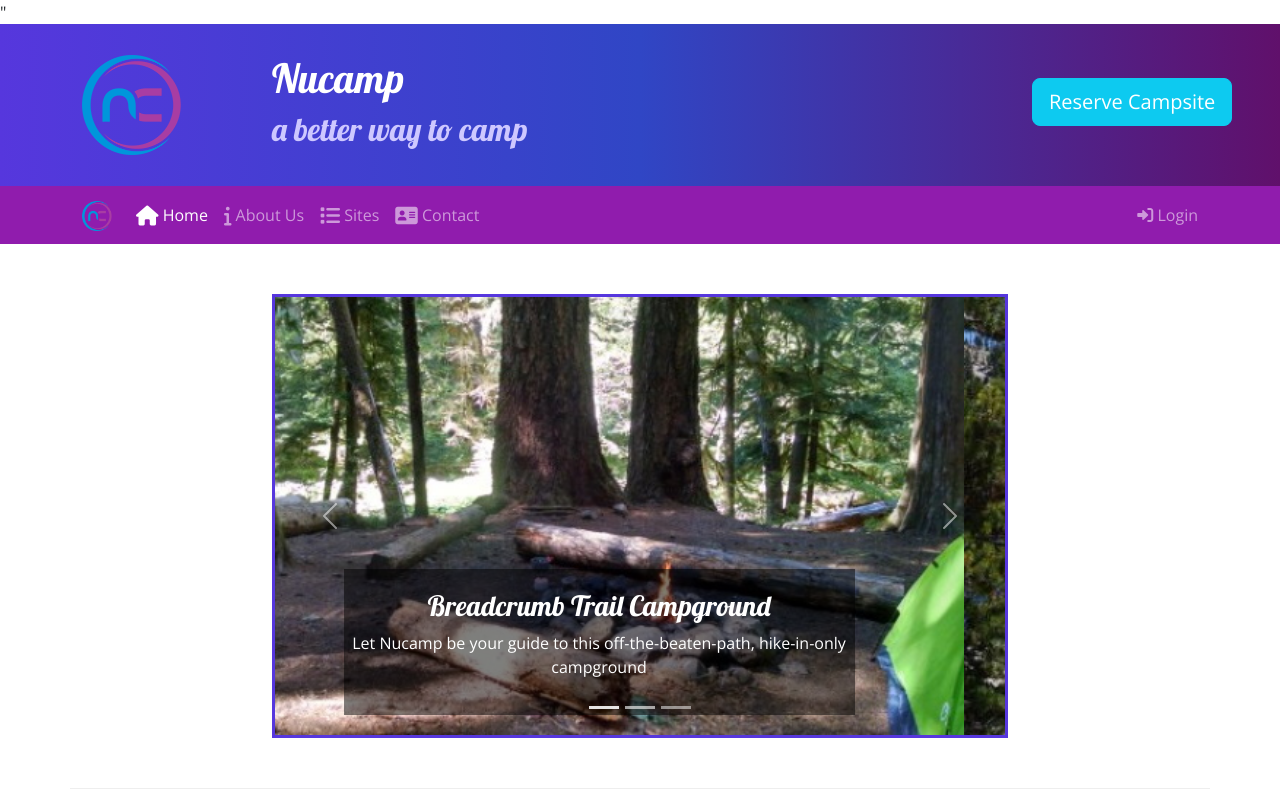
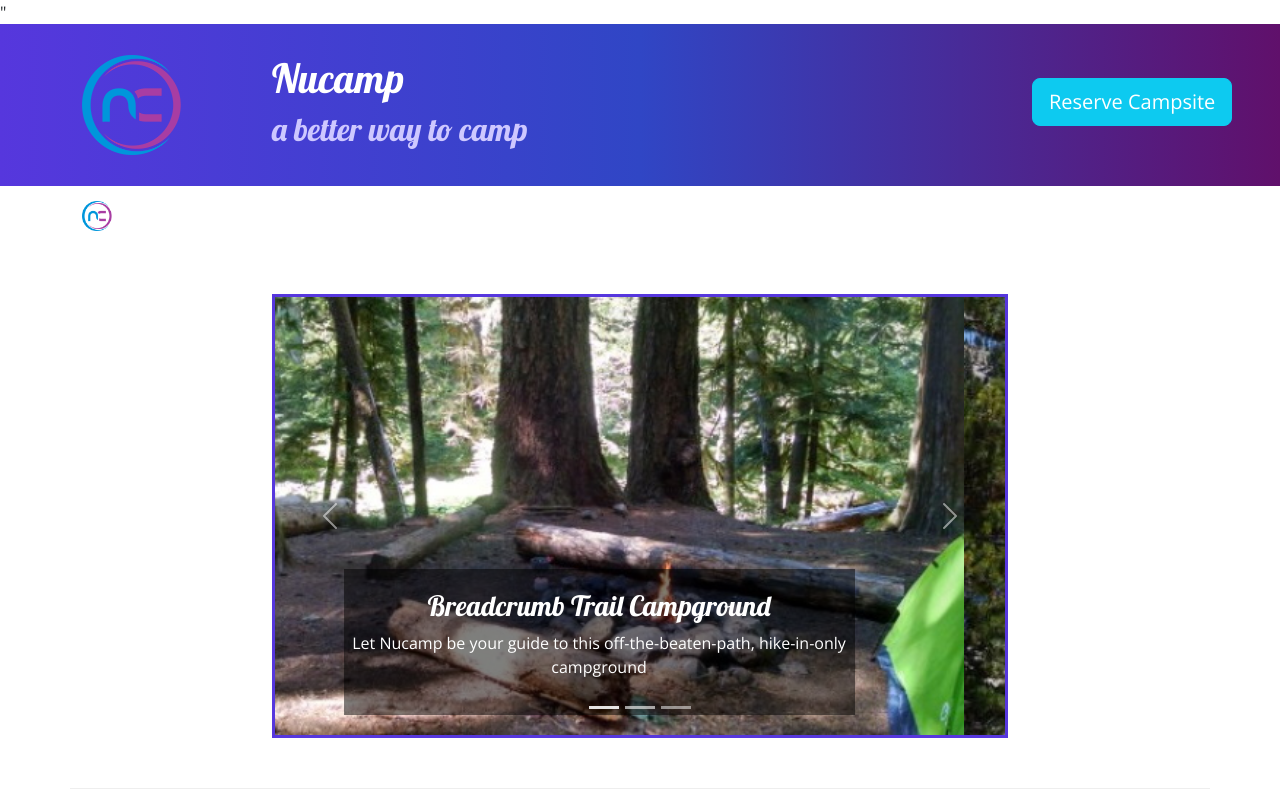
Before and after one commit to Oz-Thewizardof/Nucampsite, a plain HTML site: page index.html in a window 1280 px wide. Shown: the top 800 px of the page. Drawn offline with nearby package versions, Linux system fonts and the light colour scheme.

Commit message:
Fix b4 using Node

```diff
--- a/css/styles.css
+++ b/css/styles.css
@@ -31,9 +31,7 @@ footer {
     min-height: 200px;
 }
 
-.navbar {
-    background-color: #901CAD;
-}
+
 
 .navbar-toggler {
     margin-left: auto;
```
